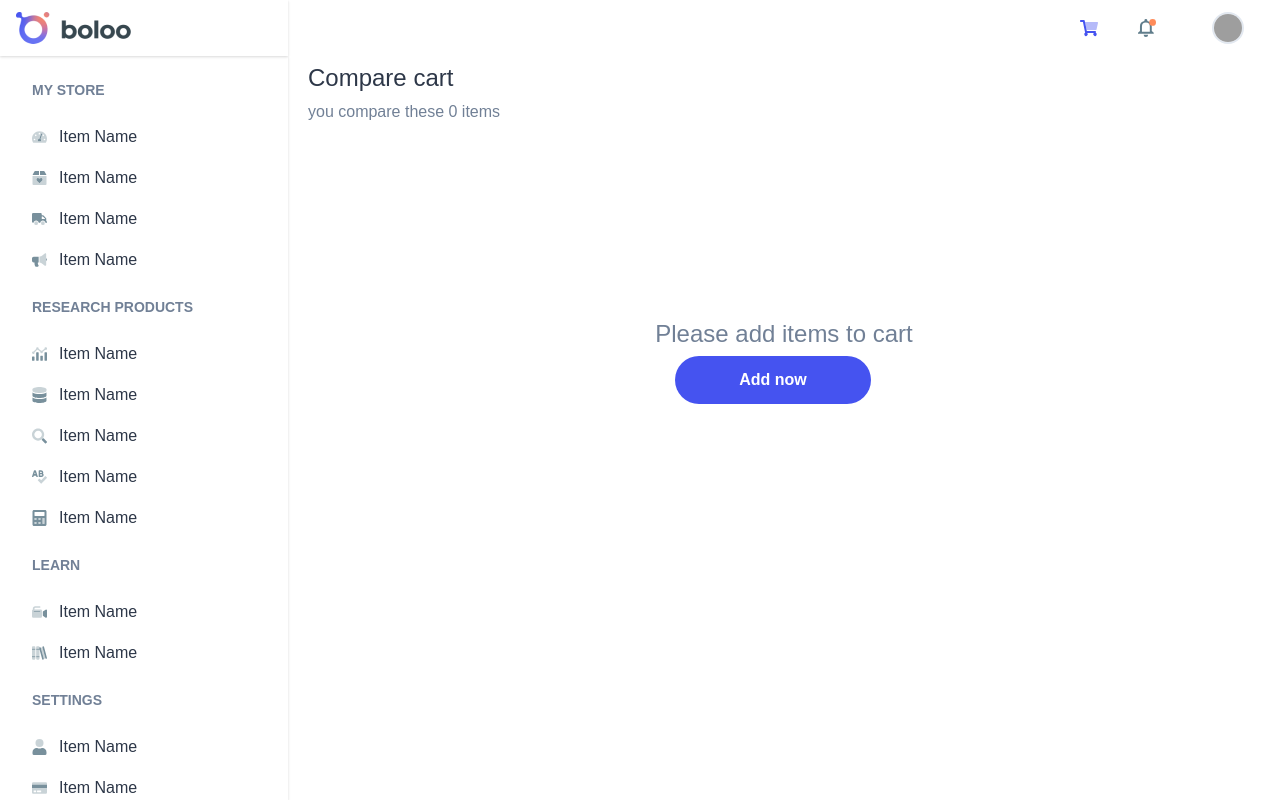
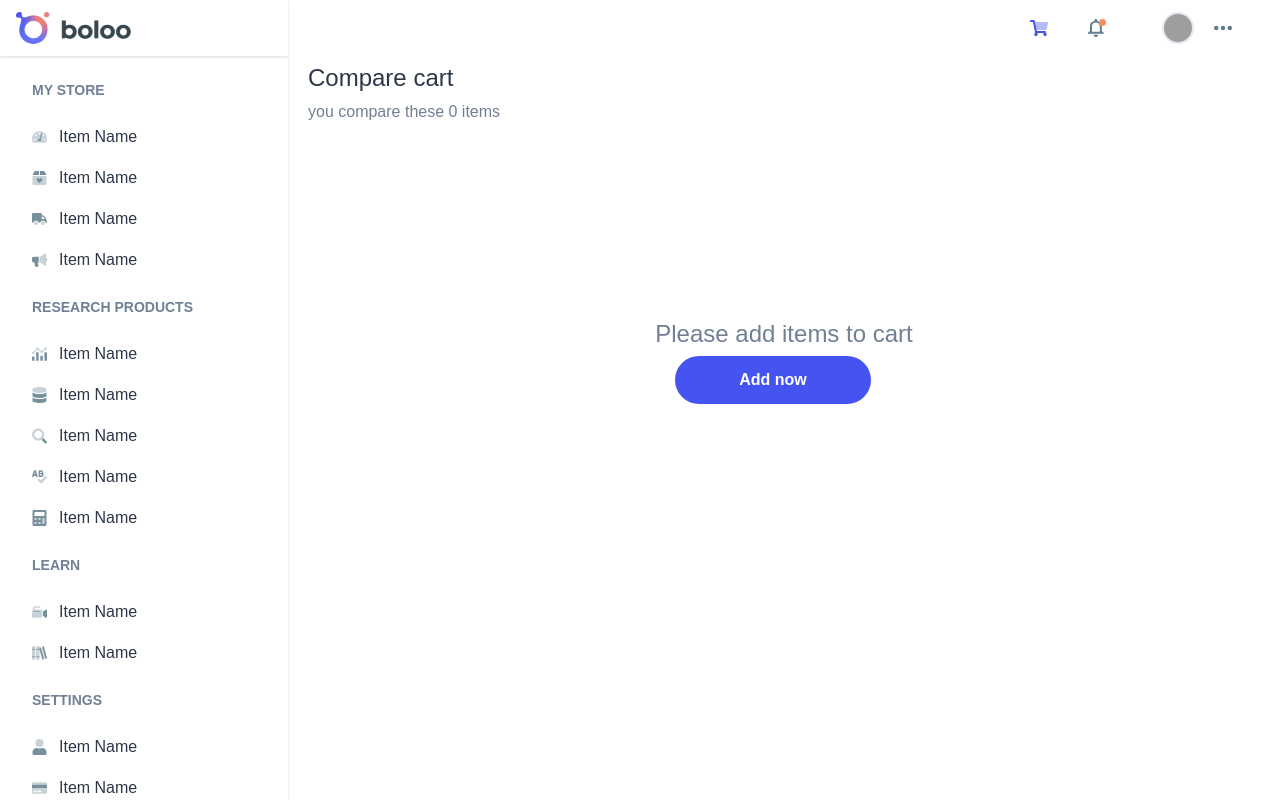
Before and after one commit to arangates/comparecart, a Next.js app: page /compare in a window 1280 px wide. Built offline with nearby package versions, Linux system fonts and the light colour scheme; grey boxes are pictures that could not be loaded.

Commit message:
minor fixes

```diff
--- a/components/SiteHeader/Nav.tsx
+++ b/components/SiteHeader/Nav.tsx
@@ -1,10 +1,10 @@
 import Link from 'next/link';
 import { Avatar } from './Avatar';
 import Icon from 'icons';
-import { useRouter } from 'next/router'
+import { useRouter } from 'next/router';
 
- const Nav = () => {
-   const router = useRouter()
+const Nav = () => {
+  const router = useRouter();
 
   return (
     <nav className='sm:flex sm:items-center sm:px-4 xl:flex-1 xl:justify-end hidden'>
@@ -24,8 +24,9 @@ import { useRouter } from 'next/router'
           </span>
         </div>
         <Avatar />
+        <Icon className='mr-8' name='Menu' width={18} />
       </div>
     </nav>
   );
-}
-export default Nav
+};
+export default Nav;
--- /dev/null
+++ b/icons/Menu.tsx
@@ -0,0 +1,12 @@
+function SvgMenu(props: React.SVGProps<SVGSVGElement>) {
+    return (
+      <svg width="1em" height="1em" viewBox="0 0 16 4" fill="none" {...props}>
+        <path
+          d="M6 2a2 2 0 104 0 2 2 0 00-4 0zM0 2a2 2 0 104 0 2 2 0 00-4 0zM12 2a2 2 0 104 0 2 2 0 00-4 0z"
+          fill="#607D8B"
+        />
+      </svg>
+    )
+  }
+
+  export default SvgMenu
--- a/icons/index.tsx
+++ b/icons/index.tsx
@@ -16,6 +16,7 @@ import { default as Truck } from './Truck';
 import { default as Bars } from './Bars';
 import { default as Bell } from './Bell';
 import { default as Cart } from './Cart';
+import { default as Menu } from './Menu';
 
 const Icon: any = (props: React.SVGProps<SVGSVGElement>) => {
   switch (props.name) {
@@ -55,6 +56,8 @@ const Icon: any = (props: React.SVGProps<SVGSVGElement>) => {
       return <Bell {...props} />;
     case 'Cart':
       return <Cart {...props} />;
+    case 'Menu':
+      return <Menu {...props} />;
     default:
       return;
   }
--- a/tailwind.config.js
+++ b/tailwind.config.js
@@ -13,7 +13,7 @@ module.exports = {
         '5/6': '83.3333333%',
       },
       colors: {
-        'royalblue': {
+        royalblue: {
           50: '#F6F6FE',
           100: '#ECEEFE',
           200: '#D1D4FB',
@@ -24,8 +24,7 @@ module.exports = {
           700: '#293290',
           800: '#1F256C',
           900: '#151948',
-          },
-        'accent-1': '#333',
+        },
       },
     },
   },
```
Also changed, not shown: public/sw.js.
